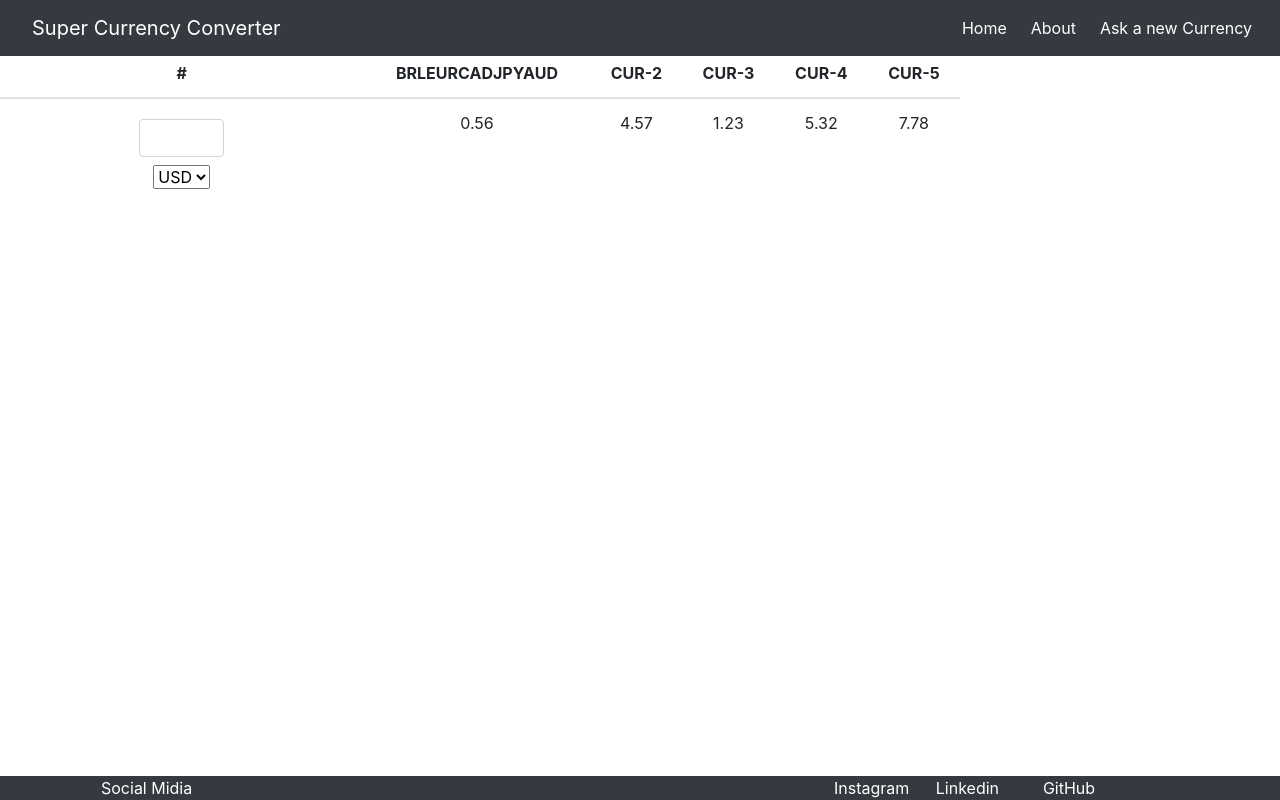
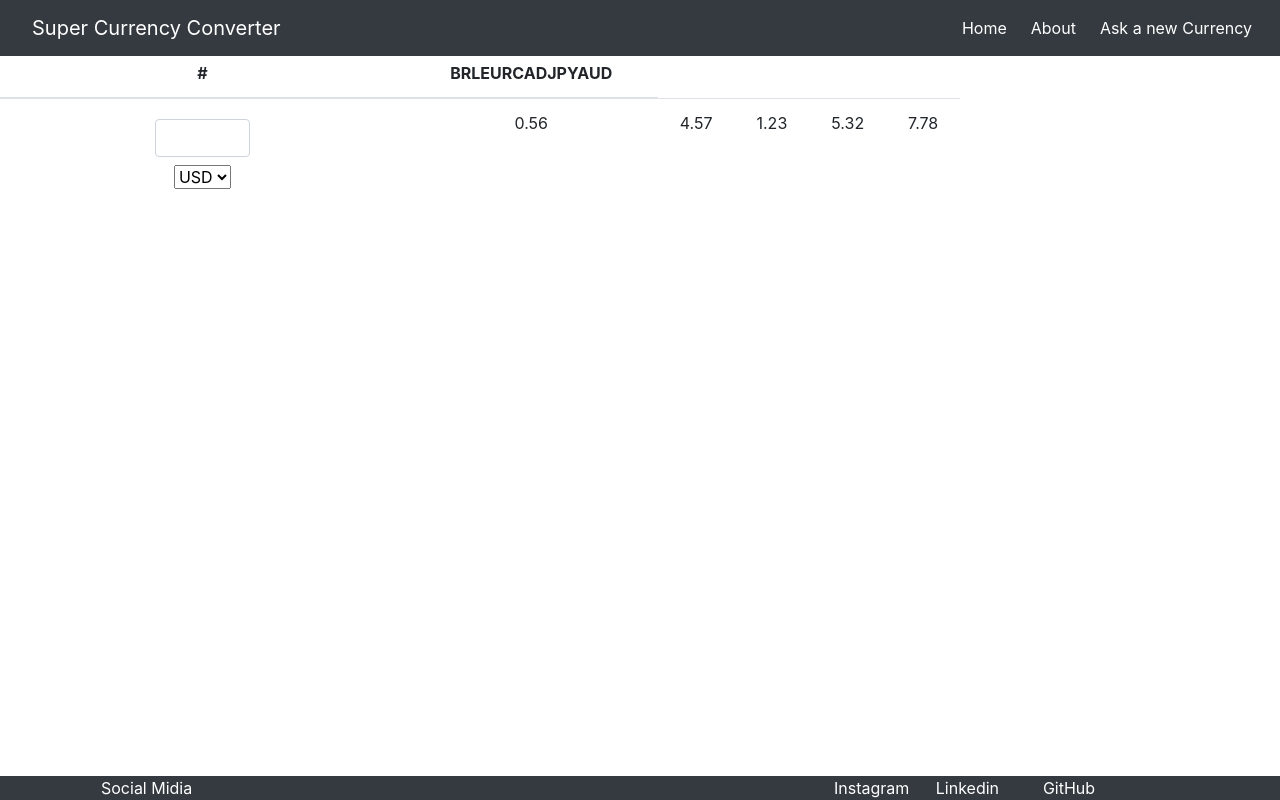
Before and after one commit to PedroMarianoAlmeida/currency-exchange, a React (Create React App) app: page / in a window 1280 px wide. Built offline with nearby package versions, Linux system fonts and the light colour scheme.

Commit message:
End day 19.5.20

```diff
--- a/src/custom-code/main-content-table-currency-columns.js
+++ b/src/custom-code/main-content-table-currency-columns.js
@@ -12,10 +12,19 @@ class CurrencyColumns extends React.Component {
         this.state = {
             columns: columnOptions
         };
+        //this.updateColumns = this.updateColumns.bind(this);
     }
+
+    //Should be updated after NOTIFY runs in user-input-currency.js
+    //updateColumns(columnOptions){
+    //    this.setState({
+    //        columns: columnOptions
+    //    });
+    //}
+
     render(){
         return(
-            <th scope='col'>{columnOptions}</th>
+            <th scope='col'>{columnOptions /*Not finished*/}</th>
         )
 
     }
--- a/src/custom-code/main-content.js
+++ b/src/custom-code/main-content.js
@@ -15,12 +15,7 @@ class MainContent extends React.Component {
                 <thead>
                     <tr>
                         <th scope="col">#</th>
-                        {/*Just example to see the Table*/}
                         <CurrencyColumns />
-                        <th scope="col">CUR-2</th>
-                        <th scope="col">CUR-3</th>
-                        <th scope="col">CUR-4</th>
-                        <th scope="col">CUR-5</th>
                     </tr>
                 </thead>
 
@@ -37,12 +32,9 @@ class MainContent extends React.Component {
                         <td>5.32</td>
                         <td>7.78</td>
                     </tr>
-
                 </tbody>
-
             </table>
         )
-
     }
 }
 
--- a/src/custom-code/user-input-currency.js
+++ b/src/custom-code/user-input-currency.js
@@ -1,5 +1,6 @@
 import React from 'react';
 import currencyNames from './data-currency';
+//import CurrencyColumns from './main-content-table-currency-columns';
 
 export let currentValueVariable = 'USD';
 class UserInputCurrency extends React.Component {
@@ -15,7 +16,7 @@ class UserInputCurrency extends React.Component {
         currentValueVariable = e.target.value;
         this.setState({
             currentValue: currentValueVariable
-        })
+        });
     }
 
     render(){
```
